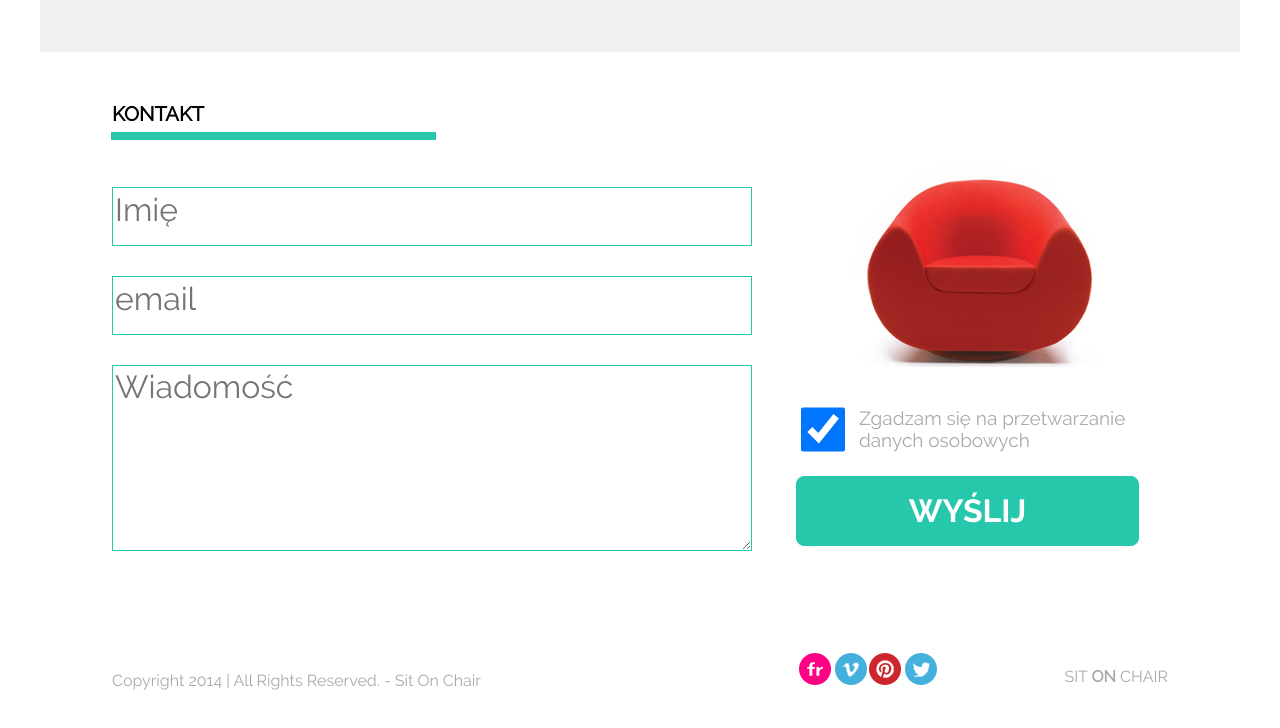
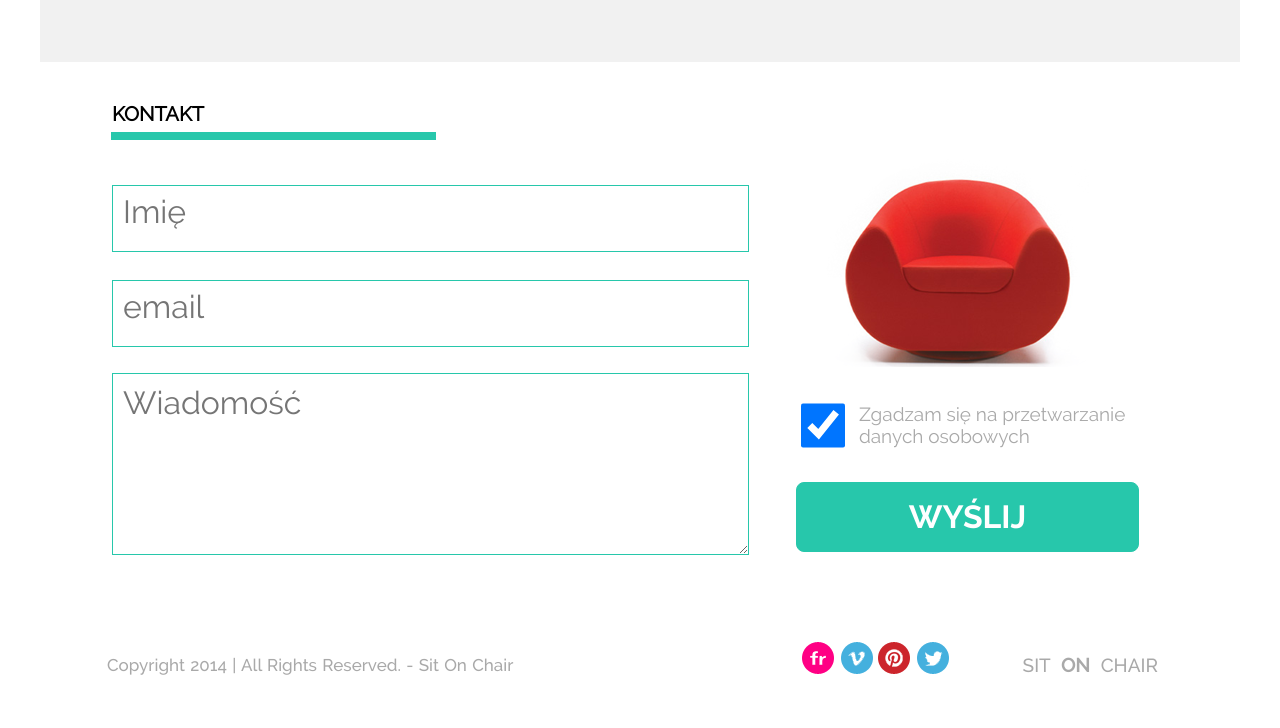
Before and after one commit to joannaes/workshop_html-i-css, a plain HTML site: page index.html in a window 1280 px wide. Shown: the part 1552-2280 px from the top of the page. Drawn offline with Linux system fonts and the light colour scheme.

Commit message:
kolejne zmiany

```diff
--- a/css/style.css
+++ b/css/style.css
@@ -299,6 +299,7 @@ h3:after {
 
 .middle_plan_box {
     margin: 55px 30px;
+    margin-bottom: 65px;
     background-color: #27C7AB;
     border: 2px solid #27C7AB;
 }
@@ -440,7 +441,7 @@ tr:nth-child(2n) {
 }
 
 .contact {
-    margin-top: 50px;
+    margin-top: 40px;
 }
 
 #formFirstCol {
@@ -456,7 +457,7 @@ tr:nth-child(2n) {
 
 #formSecondCol img {
     display: block;
-    margin-left: auto;
+    margin-left: 30px;
     margin-right: auto;
 }
 
@@ -464,17 +465,19 @@ input, textarea {
     font-family: 'ralewayregular', sans-serif;
     border: 1px solid #27C7AB;
     display: block;
-    height: 180px;
-    width: 100%;
-    margin-top: 30px;
+    height: 160px;
+    width: 97%;
+    margin-top: 26px;
+    padding: 10px;
 }
 
 input {
     border: 1px solid #27C7AB;
-    height: 55px;
-    width: 100%;
+    height: 45px;
+    width: 97%;
     display: block;
-    margin-top: 30px;
+    margin-top: 28px;
+    padding: 10px;
 }
 
 #submitButton {
@@ -490,7 +493,7 @@ input {
 #checkField {
     width: 12%;
     float: left;
-    margin-top: 35px;
+    margin-top: 36px;
     margin-left: 5px;
 }
 
@@ -498,8 +501,8 @@ input {
     width: 75%;
     font-size: 19px;
     float: left;
-    margin-top: 40px;
-    margin-bottom: 25px;
+    margin-top: 36px;
+    margin-bottom: 35px;
     padding-left: 11px;
     color: #A9A9A9;
 }
@@ -522,23 +525,37 @@ input {
 
 .copy {
     float: left;
-    margin-top: 120px;
+    margin-top: 100px;
     margin-bottom: 30px;
+    margin-left: -5px;
     color: #A9A9A9;
+    font-family:  'ralewaymedium';
+    font-size: 17px;
+    word-spacing: 1px;
 }
 
 .rightFooterCol{
     float: right;
     width: 35%;
-    margin-top: 100px;
+    margin-top: 80px;
     margin-bottom: 30px;
     margin-left: 50px;
 }
+
 .social_icons {
     float: left;
+    margin-top: 5px;
+}
+
+.social_icons img {
+    margin-left: 3px;
 }
 
 .grey_logo {
     float: right;
     color: #A9A9A9;
+    font-family:  'ralewaymedium';
+    font-size: 19px;
+    word-spacing: 6px;
+    padding-right: 10px;
 }
```
